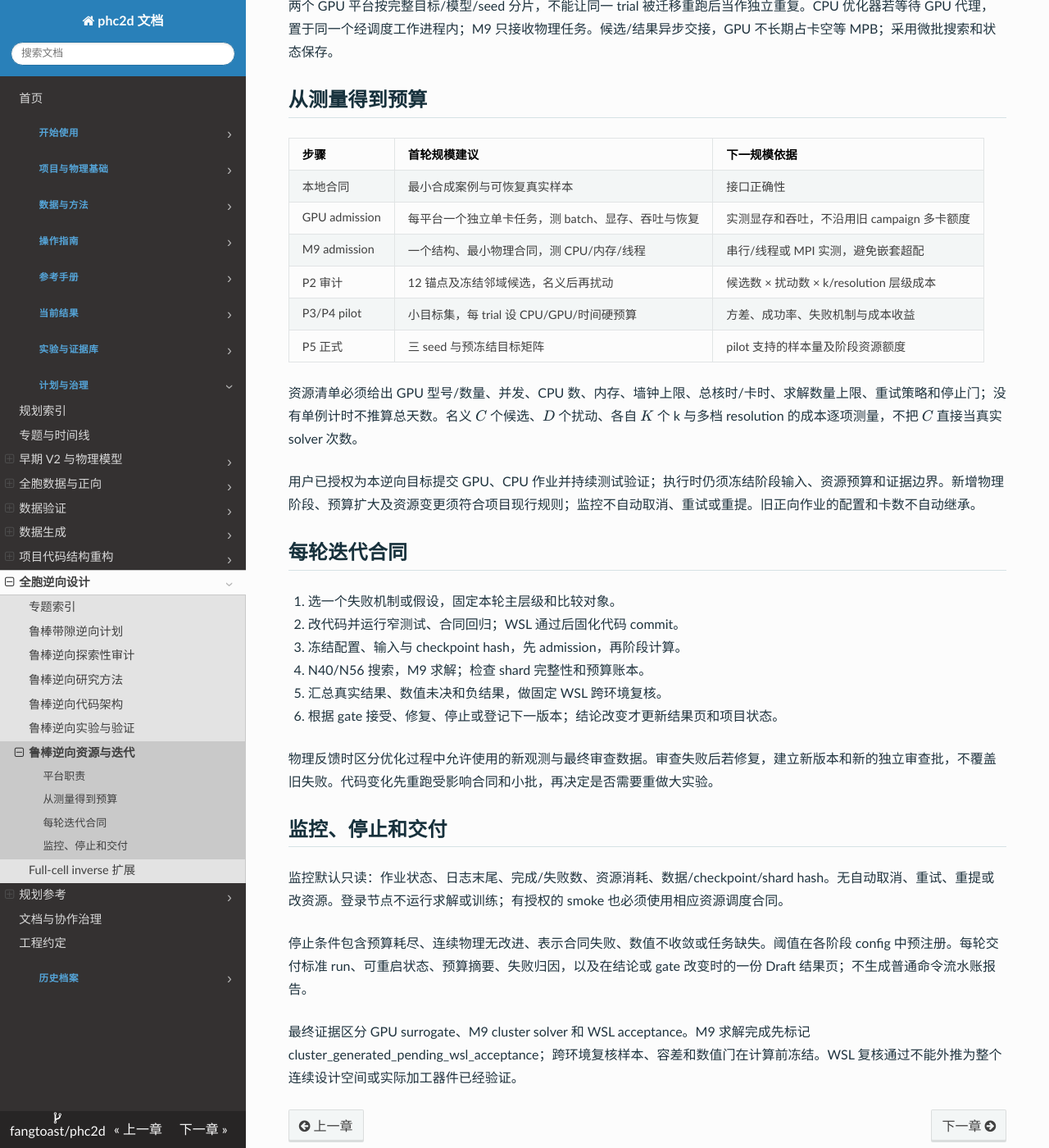
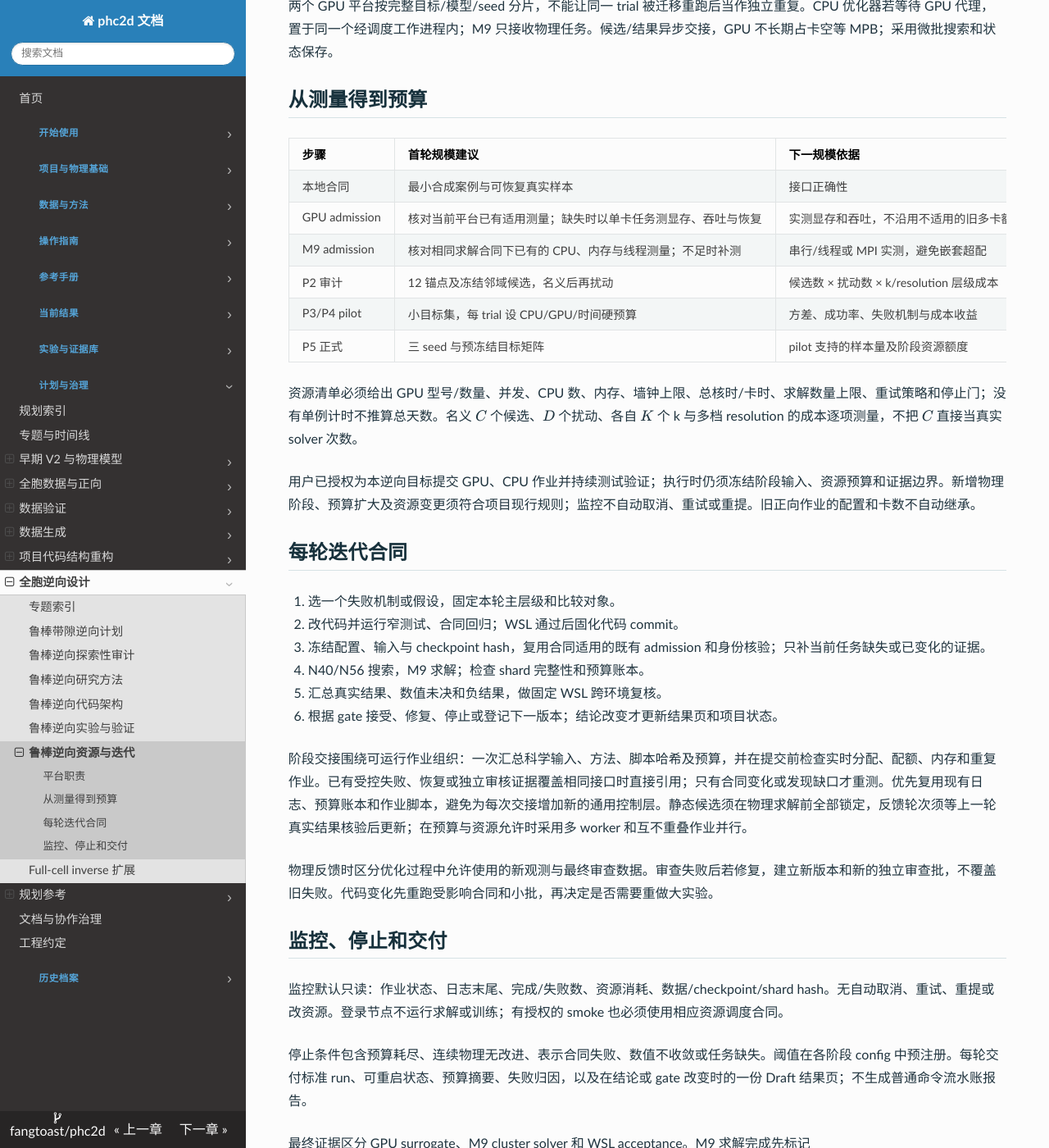
Before and after one commit to fangtoast/phc2d, an MkDocs documentation site: the page built from docs/planning/鲁棒带隙逆向/资源与迭代.md, in a window 1280 px wide and 1400 px high, scrolled down 654 px. Shown: the whole window at 82% size. Built offline with MkDocs 1.6.1, drawn with Linux system fonts in a browser that asks for light colours.

```diff
--- a/docs/planning/鲁棒带隙逆向/资源与迭代.md
+++ b/docs/planning/鲁棒带隙逆向/资源与迭代.md
@@ -43,8 +43,8 @@ related_results:
 | 步骤 | 首轮规模建议 | 下一规模依据 |
 |---|---|---|
 | 本地合同 | 最小合成案例与可恢复真实样本 | 接口正确性 |
-| GPU admission | 每平台一个独立单卡任务，测 batch、显存、吞吐与恢复 | 实测显存和吞吐，不沿用旧 campaign 多卡额度 |
-| M9 admission | 一个结构、最小物理合同，测 CPU/内存/线程 | 串行/线程或 MPI 实测，避免嵌套超配 |
+| GPU admission | 核对当前平台已有适用测量；缺失时以单卡任务测显存、吞吐与恢复 | 实测显存和吞吐，不沿用不适用的旧多卡额度 |
+| M9 admission | 核对相同求解合同下已有的 CPU、内存与线程测量；不足时补测 | 串行/线程或 MPI 实测，避免嵌套超配 |
 | P2 审计 | 12 锚点及冻结邻域候选，名义后再扰动 | 候选数 × 扰动数 × k/resolution 层级成本 |
 | P3/P4 pilot | 小目标集，每 trial 设 CPU/GPU/时间硬预算 | 方差、成功率、失败机制与成本收益 |
 | P5 正式 | 三 seed 与预冻结目标矩阵 | pilot 支持的样本量及阶段资源额度 |
@@ -57,10 +57,12 @@ related_results:
 
 1. 选一个失败机制或假设，固定本轮主层级和比较对象。
 2. 改代码并运行窄测试、合同回归；WSL 通过后固化代码 commit。
-3. 冻结配置、输入与 checkpoint hash，先 admission，再阶段计算。
+3. 冻结配置、输入与 checkpoint hash，复用合同适用的既有 admission 和身份核验；只补当前任务缺失或已变化的证据。
 4. N40/N56 搜索，M9 求解；检查 shard 完整性和预算账本。
 5. 汇总真实结果、数值未决和负结果，做固定 WSL 跨环境复核。
 6. 根据 gate 接受、修复、停止或登记下一版本；结论改变才更新结果页和项目状态。
+
+阶段交接围绕可运行作业组织：一次汇总科学输入、方法、脚本哈希及预算，并在提交前检查实时分配、配额、内存和重复作业。已有受控失败、恢复或独立审核证据覆盖相同接口时直接引用；只有合同变化或发现缺口才重测。优先复用现有日志、预算账本和作业脚本，避免为每次交接增加新的通用控制层。静态候选须在物理求解前全部锁定，反馈轮次须等上一轮真实结果核验后更新；在预算与资源允许时采用多 worker 和互不重叠作业并行。
 
 物理反馈时区分优化过程中允许使用的新观测与最终审查数据。审查失败后若修复，建立新版本和新的独立审查批，不覆盖旧失败。代码变化先重跑受影响合同和小批，再决定是否需要重做大实验。
 
```
Also changed, not shown: docs/planning/鲁棒带隙逆向/README.md (+1 -1 lines), docs/planning/鲁棒带隙逆向/实验与验证.md (+2 -0 lines).
